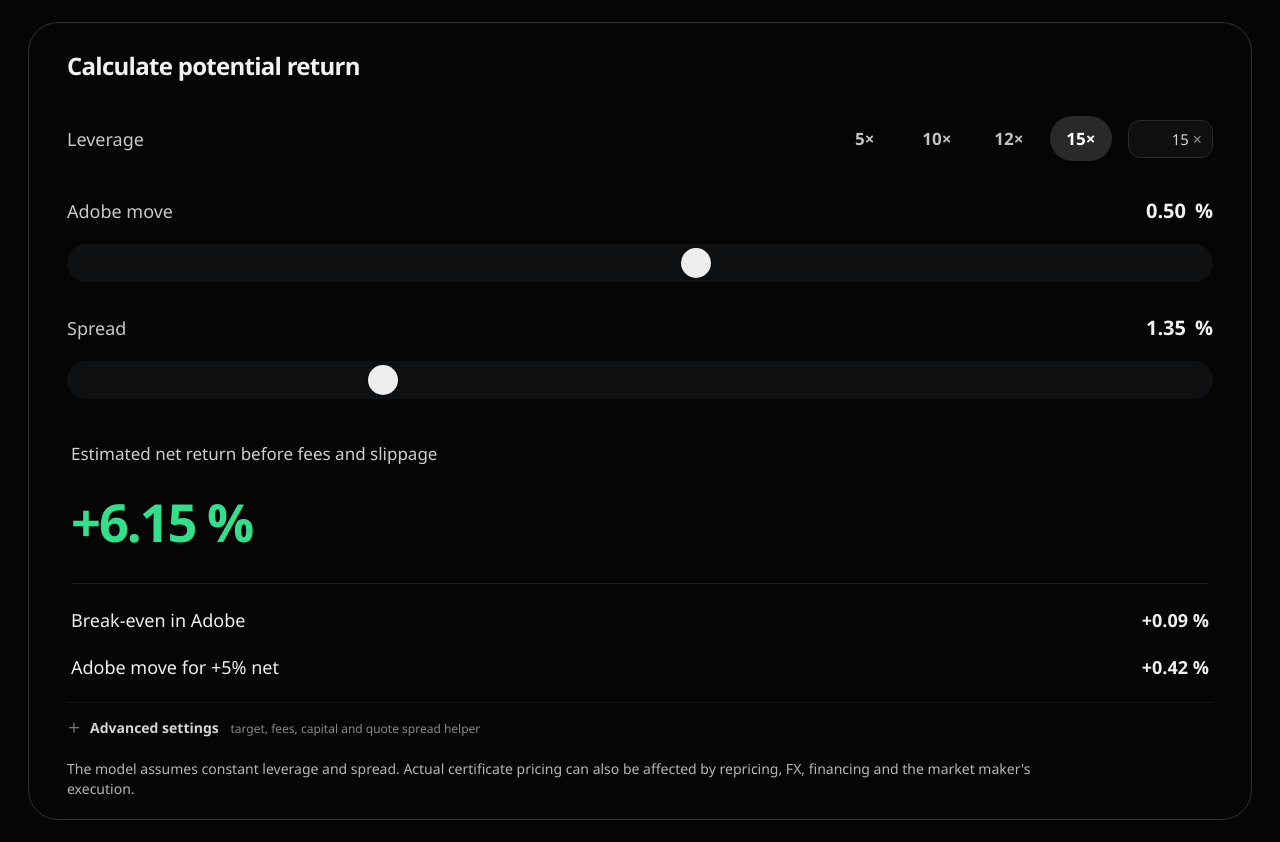
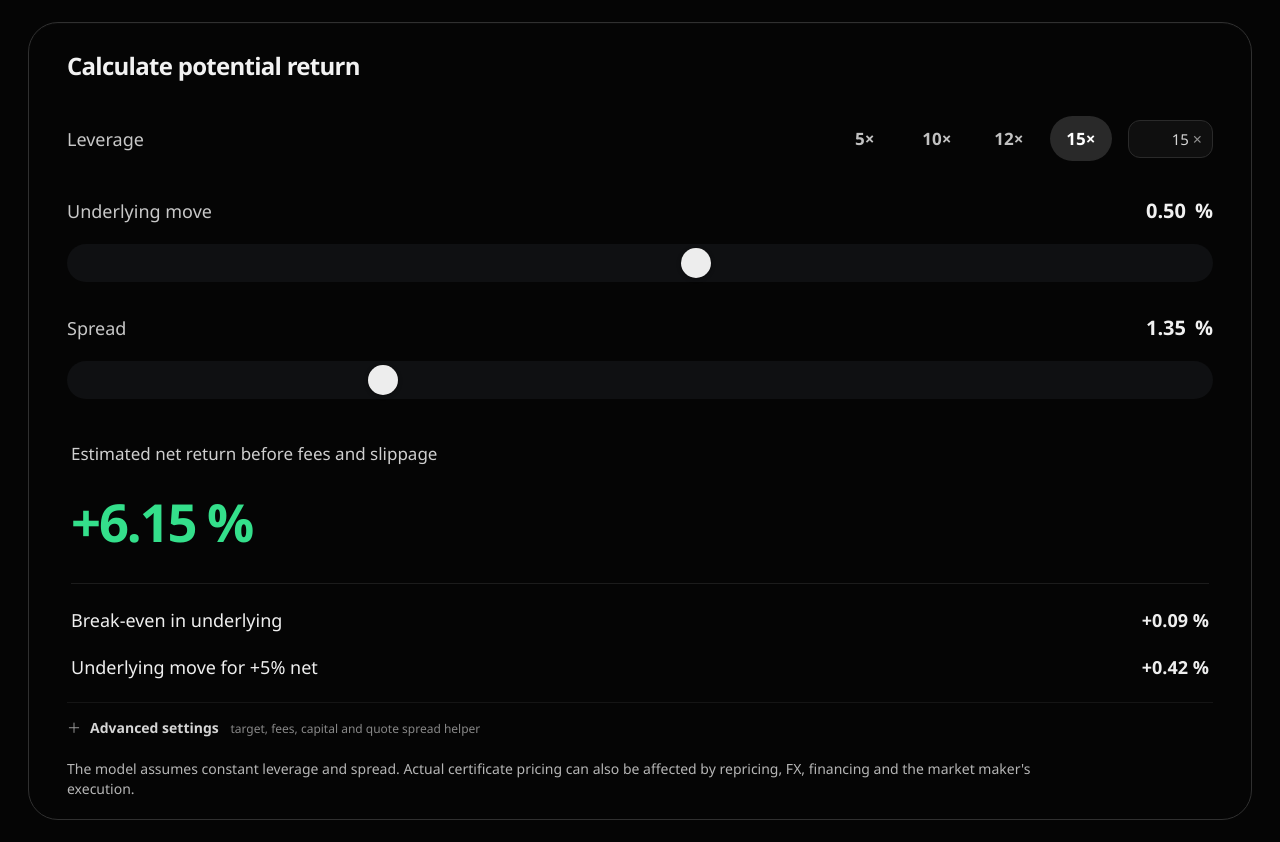
Before and after one commit to LurigeLars/leverage-calculator, a plain HTML site: page web/index.html in a window 1280 px wide. Drawn offline with Linux system fonts and the light colour scheme.

Commit message:
Use generic underlying labels instead of Adobe-specific wording

```diff
--- a/web/index.html
+++ b/web/index.html
@@ -34,10 +34,10 @@
 
       <div class="range-field">
         <div class="field-heading">
-          <label for="move-range">Adobe move</label>
-          <div class="value-input"><input type="number" id="move-value" min="-100" max="100" step="0.05" value="0.50" aria-label="Adobe move in percent"><span>%</span></div>
+          <label for="move-range">Underlying move</label>
+          <div class="value-input"><input type="number" id="move-value" min="-100" max="100" step="0.05" value="0.50" aria-label="Underlying move in percent"><span>%</span></div>
         </div>
-        <input id="move-range" type="range" min="-5" max="5" step="0.05" value="0.50" aria-label="Adobe move in percent">
+        <input id="move-range" type="range" min="-5" max="5" step="0.05" value="0.50" aria-label="Underlying move in percent">
       </div>
 
       <div class="range-field range-field-spread">
@@ -53,8 +53,8 @@
         <output id="net-result" class="result positive">+6.15 %</output>
         <div class="result-divider"></div>
         <dl class="result-details result-details-compact">
-          <div><dt>Break-even in Adobe</dt><dd id="break-even">+0.09 %</dd></div>
-          <div class="goal-row"><dt>Adobe move for <span id="target-label">+5%</span> net</dt><dd><span id="target-move">+0.42 %</span></dd></div>
+          <div><dt>Break-even in underlying</dt><dd id="break-even">+0.09 %</dd></div>
+          <div class="goal-row"><dt>Underlying move for <span id="target-label">+5%</span> net</dt><dd><span id="target-move">+0.42 %</span></dd></div>
           <div id="money-row" hidden><dt>Estimated profit/loss</dt><dd id="money-result"></dd></div>
         </dl>
       </div>
```
